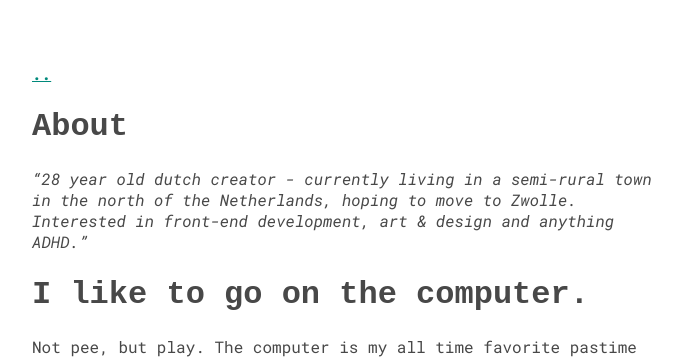
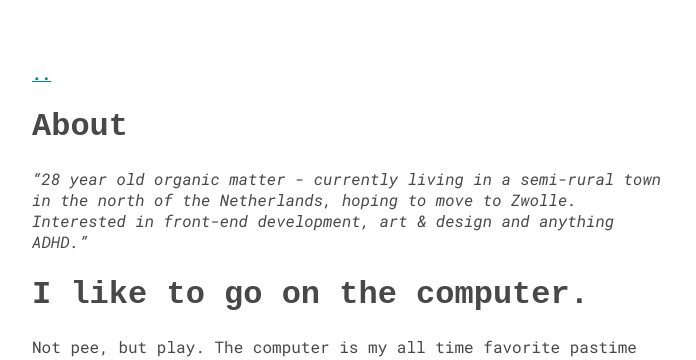
Before and after one commit to Kompjoeter/archived-blog, a Jekyll site: the page built from about.md, in a window 1280 px wide. Shown: the top 360 px of the page, without its empty margins (288-984 px from the left). Built offline with Jekyll 4.4.1, drawn with Linux system fonts in a browser that asks for light colours.

Commit message:
Update about

```diff
--- a/about.md
+++ b/about.md
@@ -2,7 +2,7 @@
 layout: page
 title: About
 ---
-*"28 year old dutch creator - currently living in a semi-rural town in the north of the Netherlands, hoping to move to Zwolle. Interested in front-end development, art & design and anything ADHD."*
+*"28 year old organic matter - currently living in a semi-rural town in the north of the Netherlands, hoping to move to Zwolle. Interested in front-end development, art & design and anything ADHD."*
 
 # I like to go on the computer.
 Not pee, but play. The computer is my all time favorite pastime thing!
```
